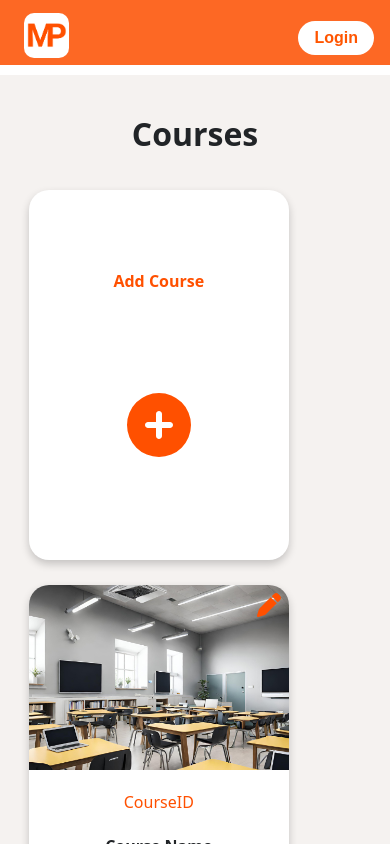
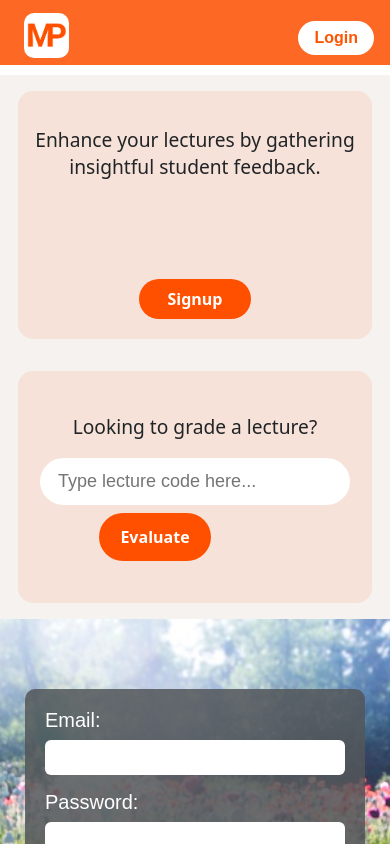
Before and after one commit to Group-6-Software-Development/Project_Poll, a React (Create React App) app in the folder frontend/: page /login in a window 390 px wide. Shown: the top 844 px of the page. Built offline with nearby package versions, Linux system fonts and the light colour scheme.

Commit message:
landing page mobile friendly

```diff
--- a/frontend/src/App.js
+++ b/frontend/src/App.js
@@ -20,7 +20,7 @@ const App = () => {
           isAuthenticated={false}
           setIsAuthenticated={setIsAuthenticated}
         />
-        <UserPage />
+        <LandingPage />
         <Routes>
           <Route path="/profile" element={<UserPage />} />
           <Route
--- a/frontend/src/styles/app.css
+++ b/frontend/src/styles/app.css
@@ -54,7 +54,7 @@ LandingPage
   text-align: center;
   justify-content: space-between;
   color: var(--main-text-color);
-  width: 1080px;
+  width: 75%;
   height: 200px;
   border-radius: 15px;
   background-color: var(--secondary-bg-color);
@@ -62,7 +62,10 @@ LandingPage
 }
 
 .signup-prompt img {
-  width: 20%;
+  max-width: 100%;
+  height: auto;
+  size-adjust: 25%;
+  width: 250px;
 }
 
 .prompt-button button {
@@ -92,7 +95,7 @@ LandingPage
   text-align: center;
   justify-content: space-around;
   color: var(--main-text-color);
-  width: 1080px;
+  width: 75%;
   height: 200px;
   border-radius: 15px;
   background-color: var(--secondary-bg-color);
@@ -128,3 +131,45 @@ LandingPage
   border: #ff5000;
   margin-top: 0;
 }
+
+@media (max-width: 768px) {
+  .signup-prompt,
+  .grading-prompt {
+    width: 90%; /* Adjust as needed */
+    padding: 1em; /* Adjust as needed */
+  }
+}
+
+@media (max-width: 1015px) {
+  .signup-prompt img {
+    display: none;
+  }
+}
+
+@media (max-width: 768px) {
+  .signup-prompt {
+    display: flex;
+    flex-direction: column;
+    align-items: center;
+    width: 90%; /* Adjust as needed */
+    padding: 1em; /* Adjust as needed */
+    flex-wrap: nowrap;
+    padding-bottom: 2em;
+  }
+  .prompt-text {
+    margin-right: 0;
+  }
+
+  .grading-prompt {
+    width: 90%;
+  }
+
+  .grading-prompt input {
+    width: 90%;
+  }
+
+  .grading-prompt button {
+    margin-top: 0.5em;
+
+  }
+}
```
